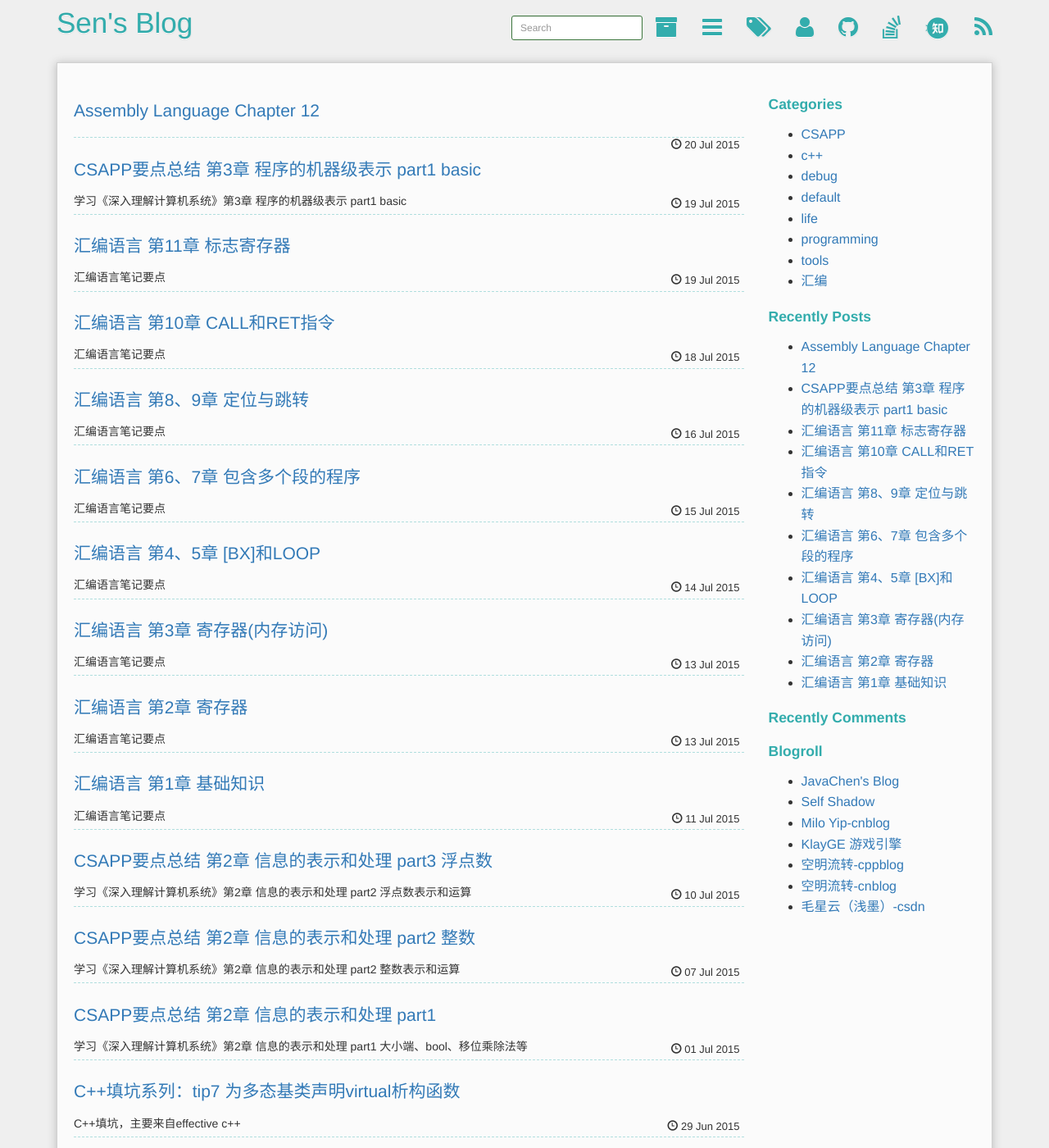
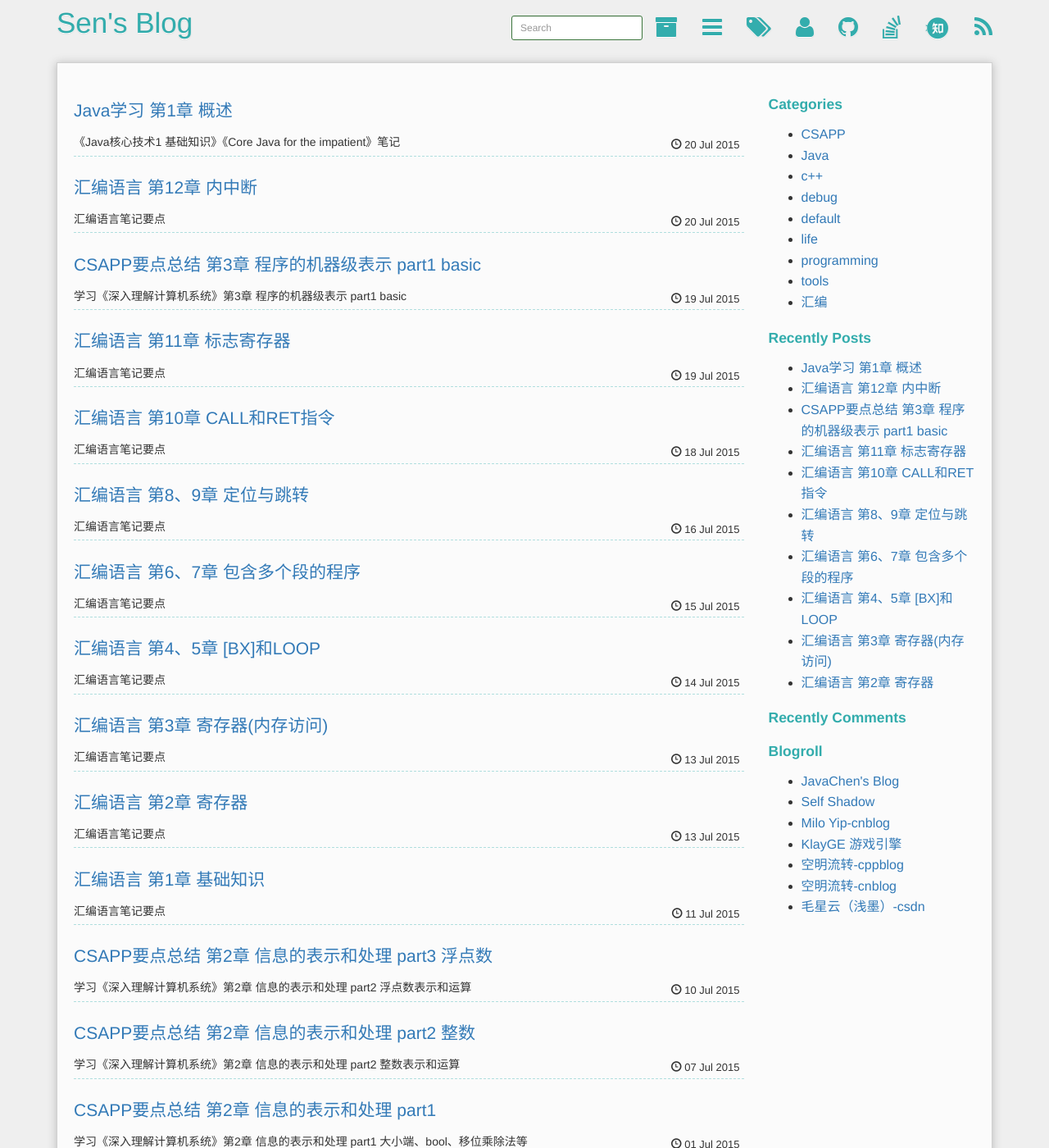
Before and after one commit to SenZhangAI/senzhangai.github.com, a Jekyll site: the page built from index.html, in a window 1280 px wide and 1400 px high. Shown: the whole window at 82% size. Built offline with Jekyll 4.4.1, drawn with Linux system fonts in a browser that asks for light colours; Markdown is read by kramdown in place of the engine named in the settings; the list of posts is cut into pages by our own code; comment, search, counter and statistics services are not loaded; some of the changed lines change nothing that is shown; some of the changed text lies outside the part shown.

Commit message:
new post

```diff
--- /dev/null
+++ b/_posts/2015-07-20-learning-java-chapter-1-introduce.md
@@ -0,0 +1,100 @@
+---
+layout: post
+title: "Java学习 第1章 概述"
+description: "《Java核心技术1 基础知识》《Core Java for the impatient》笔记"
+keywords: Java, 语法, 笔记
+category: Java
+tags: [Java]
+---
+
+## 前言
+近期为了找工作面试以及比赛的需要，学习Java，本打算先把C++学精再学习Java，然而，很多工作都是跟Java相关，顺便点一下技能吧（话说C++真的可以学精么？=。=）。
+
+关于Java，从大家的发言中感觉似乎不像C++那样有很多经典的书，《Java 核心技术》以及算相当不错了，所以买了一本。
+然而，不幸的是即使买的最新版也是Java SE7标准，而Java 8标准改进很大，尤其是lambda函数式编程。所以配给该作者的最新著作《Core Java for the impatient》2015 完善Java 8的相关知识。不多说了， Let's go!
+
+## Java的几大特点
+### 1）简单性
+Java设计之初融入很多C++的语法，这样有利于学过C++的程序员学习Java
+同时也剔除了C++中很少用或者晦涩的语法，相当于纯净版的C++。
+当然，由于向后兼容，Java在完善的过程中（现在已经Java 8了），必定有些语法被证明不好使，于是成为累赘。
+
+### 2）面向对象
+Java与C++面向对象不同点在于，C++的多继承，Java取而代之的是**接口**的概念，
+以及Java的**元类（metaclass）**模型
+
+### 3）网络技能Network-Savvy
+Java有一个扩展的例程库，处理HTTP、FTP之类的TCP/IP协议。
+网络能力强大而易于使用，将socket连接这类繁重的任务变得简单。
+而**远程方法调用机制**使得*分布式对象*之间可以进行通信。
+
+### 4）健壮性
+Java投入大量精力进行早期问题检测、后期动态（运行时）检测。
+Java和C++最大的不同在于Java采用的指针模型可以**消除重写内存和破坏数据的可能性**。
+
+这一特性非常有用，Java编译器可以检测许多其他语言仅在运行时才能检测出来的问题。
+
+
+对于有指针的语言，比如C，处理诸如存取字符串、数组、对象、文件等很繁杂，且指针很容易带来安全问题；
+而对于没有指针的语言，例如VB，许多数据结构难以实现。
+Java则兼具两者优点：
+它无需指针就能构造字符串、数组这样的结构，必要时也可具备指针的能力，例如链表。
+
+### 5）安全性
+JDK因为开源，加上发现bug的技术越来越强，蒙骗Java的安全机制十分困难。
+Java 1.1就有了**数字签名类（digitally signed class）**的概念。
+通过该类确定类作者，如果信任作者，这个类将拥有更多权限。
+这比起微软的基于ActiveX更好。
+
+### 6）体系结构中立
+Java跨平台是通过：
+Java先编译为与体系结构无关的字节码，然后通过Java虚拟机解释。
+由于有解释步骤的存在，较C++这样直接编译的语言要慢。
+不过，通过即时编译JIT（Just In Time）可以有效提高速度。
+**JIT思路是将最频繁使用的字节码序列翻译成机器码**。
+一致微软也用.NET模仿。
+
+虚拟机的另一个优点是安全性，它可以检测指令序列的行为。
+
+### 7）可移植性
+一次编译，全平台运行是Java的一大宗旨。
+
+因此其有很多针对可移植性的特性，
+例如int对任何平台都是32位的。
+
+Java中数据类型都有固定大小，
+二进制数据以固定格式存储和传输，消除有无符号、大小端的困扰。
+字符串用标准Unicode格式存储。
+
+其实现主要是通过统一接口，将底层实现与应用分开。
+底层针对不同平台处理，而上层调用接口则不需要关心这个。
+
+### 8）解释性
+即使用即时编译器将字节码翻译为机器码。
+
+### 9）高性能
+有些对性能要求极高的场合可以将字节码快速翻译成该机器的特定机器码。
+
+现在的即时编译器已十分出色，甚至某些方面超越传统编译器。
+其原因是其含有更多可用信息。
+
+例如即时编译器可以监控经常执行的代码，并优化这些代码以提高速度。
+更为复杂的优化是消除函数调用，即inline。
+即时编译器能判断正在运行的函数是否可以inline，必要时也可以撤销优化。
+
+### 10）多线程
+Java对多线程的处理十分简单。
+这也是用Java的理由之一，用于并发程序，Java提供线程安全的数据结构。
+
+### 11）动态性
+当需要将某些代码添加到正在运行的程序中时，动态性非常有用。
+**这对于需要运行时分析对象的系统而言非常有用**。
+
+## Java applet
+想法很简单：用户从Internet下载Java字节码，在自己机器上运行。
+在网页中运行的Java程序成为applet。
+为使用applet，需要运行在启用Java的浏览器上。
+
+用户下载一个applet相当于网页中嵌入一幅可交互的图片。
+它可对用户命令做出响应。实现了多态网页。
+然而，似乎已过时，更流行的是JavaScript。
```
Also changed, not shown: _posts/2015-07-20-assembly-language-chapter-12.md (+1 -1 lines).
